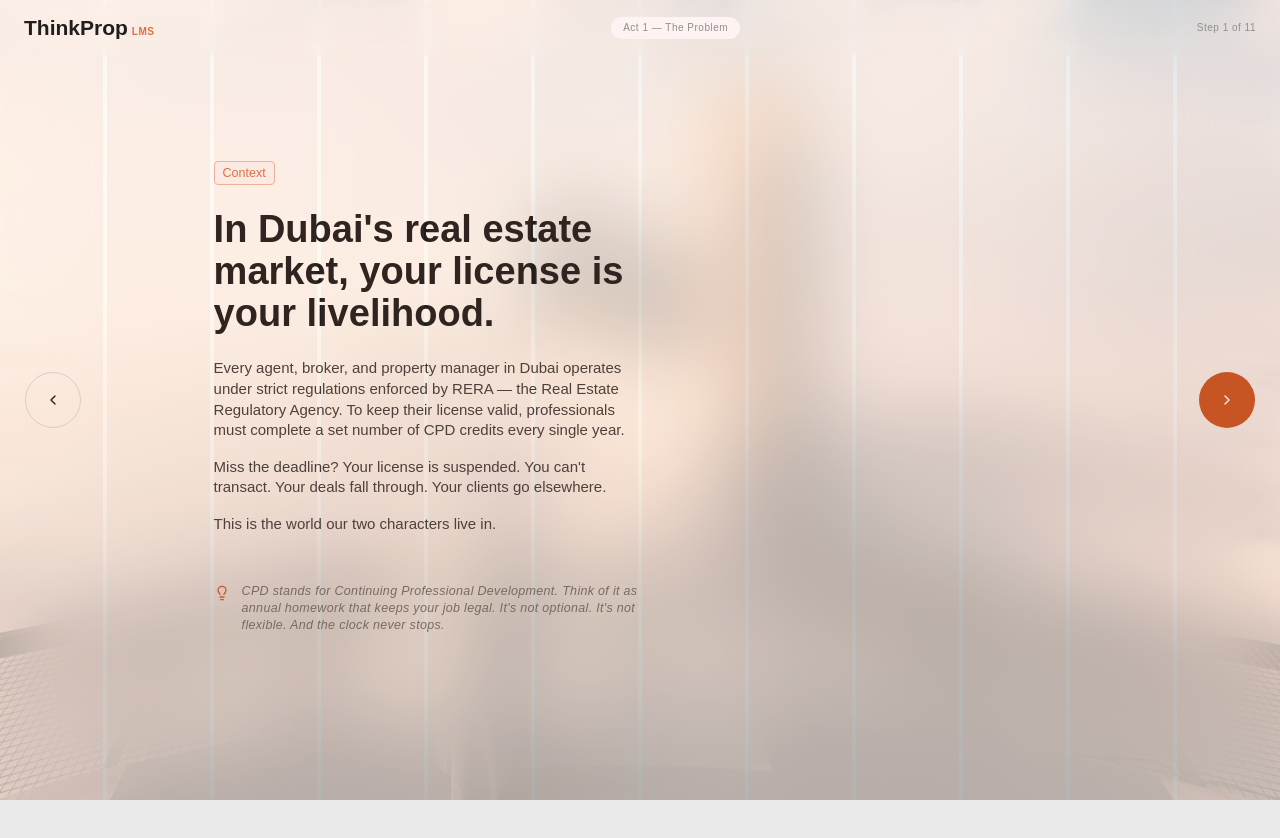
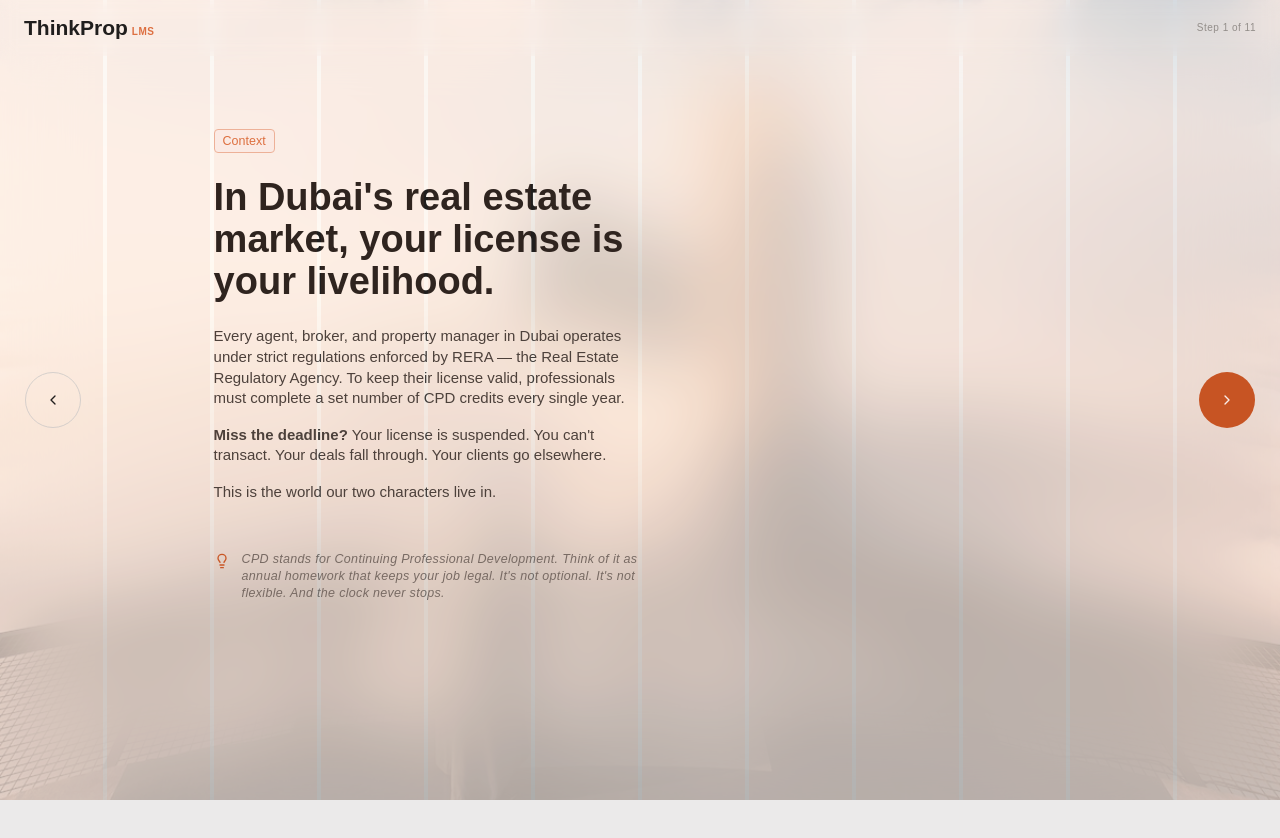
Before and after one commit to Gianeo/thinkprop, a Next.js app: page /story in a window 1280 px wide. Both pictures are taken after a click on the button "Begin the Story". Shown: the top 838 px of the page. After the commit the page ends 800 px from the top, so only its background shows below. Built offline with nearby package versions, Linux system fonts and the light colour scheme; a web font is replaced by a local one.

Commit message:
Storytelling 27/02/26

```diff
--- a/app/story/page.tsx
+++ b/app/story/page.tsx
@@ -52,15 +52,15 @@ const STORY_STEPS: StoryStepData[] = [
     layout: 'narrative',
     stepLabel: 'Context',
     headline: "In Dubai's real estate market, your license is your livelihood.",
-    body: "Every agent, broker, and property manager in Dubai operates under strict regulations enforced by RERA — the Real Estate Regulatory Agency. To keep their license valid, professionals must complete a set number of CPD credits every single year.\n\nMiss the deadline? Your license is suspended. You can't transact. Your deals fall through. Your clients go elsewhere.\n\nThis is the world our two characters live in.",
+    body: "Every agent, broker, and property manager in Dubai operates under strict regulations enforced by RERA — the Real Estate Regulatory Agency. To keep their license valid, professionals must complete a set number of CPD credits every single year.\n\n**Miss the deadline?** Your license is suspended. You can't transact. Your deals fall through. Your clients go elsewhere.\n\nThis is the world our two characters live in.",
     insight: "CPD stands for Continuing Professional Development. Think of it as annual homework that keeps your job legal. It's not optional. It's not flexible. And the clock never stops.",
   },
   {
     id: 'act1-personas',
     act: 1,
     layout: 'intro',
-    stepLabel: 'Meet Character 1',
-    headline: "Meet Tariq and Reem. One risk owner. One agent under deadline.",
+    stepLabel: 'Meet our people',
+    headline: "Meet Tariq and Reem. \nOne risk owner. \nOne agent under deadline.",
     body: "Tariq is responsible for the compliance of 40 agents. Reem is one of the top performers in sales, but she has 18 days before her CPD deadline.\n\nThis is where the system either breaks, or saves both of them.",
     characterData: {
       name: 'Tariq Hamdan',
--- a/components/story/StoryShell.tsx
+++ b/components/story/StoryShell.tsx
@@ -72,9 +72,9 @@ export default function StoryShell({
         <div className="flex h-full items-center justify-between px-6">
           <ThinkPropLogo />
 
-          <div className={`rounded-full px-3 py-1 ${actPillClassMap[currentAct]}`}>
+          {/* <div className={`rounded-full px-3 py-1 ${actPillClassMap[currentAct]}`}>
             <p className="type-caption">{resolvedActLabel}</p>
-          </div>
+          </div> */}
 
           <div className="type-caption">
             Step {Math.min(currentStep + 1, totalSteps)} of {totalSteps}
--- a/components/story/StoryStep.tsx
+++ b/components/story/StoryStep.tsx
@@ -49,6 +49,16 @@ interface StoryStepProps {
   isLastStep?: boolean
 }
 
+function renderInlineBold(text: string) {
+  const parts = text.split(/(\*\*[^*]+\*\*)/g)
+  return parts.map((part, index) => {
+    if (part.startsWith('**') && part.endsWith('**')) {
+      return <strong key={`${part}-${index}`}>{part.slice(2, -2)}</strong>
+    }
+    return <span key={`${part}-${index}`}>{part}</span>
+  })
+}
+
 function NarrativeBlock({
   step,
   onContinue,
@@ -57,7 +67,7 @@ function NarrativeBlock({
   const paragraphs = step.body.split('\n\n')
 
   return (
-    <div className='space-y-6 py-16'>
+    <div className='space-y-6 py-8 max-w-xl'>
       <Badge variant="primary">{step.stepLabel}</Badge>
 
       <h2 className="type-display">{step.headline}</h2>
@@ -65,7 +75,7 @@ function NarrativeBlock({
       <div className="space-y-4">
         {paragraphs.map((paragraph) => (
           <p key={paragraph} className="type-body">
-            {paragraph}
+            {renderInlineBold(paragraph)}
           </p>
         ))}
       </div>
```
